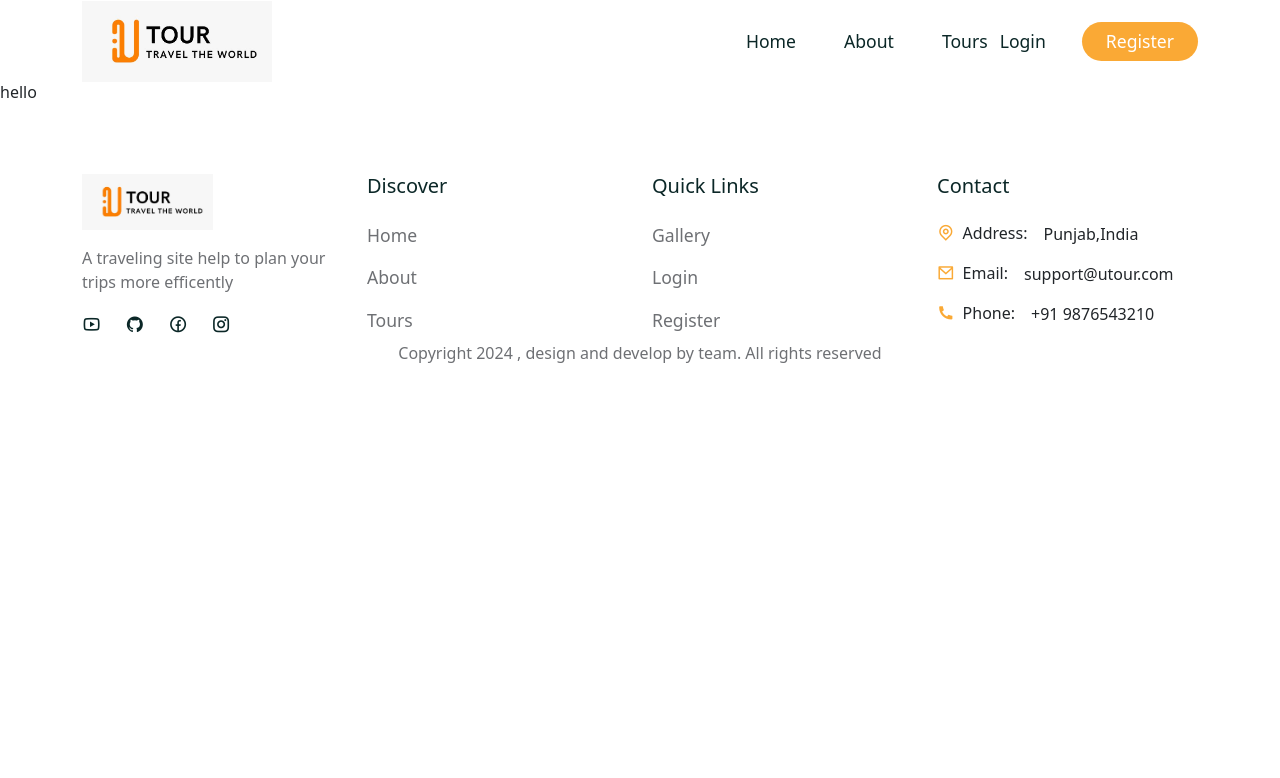
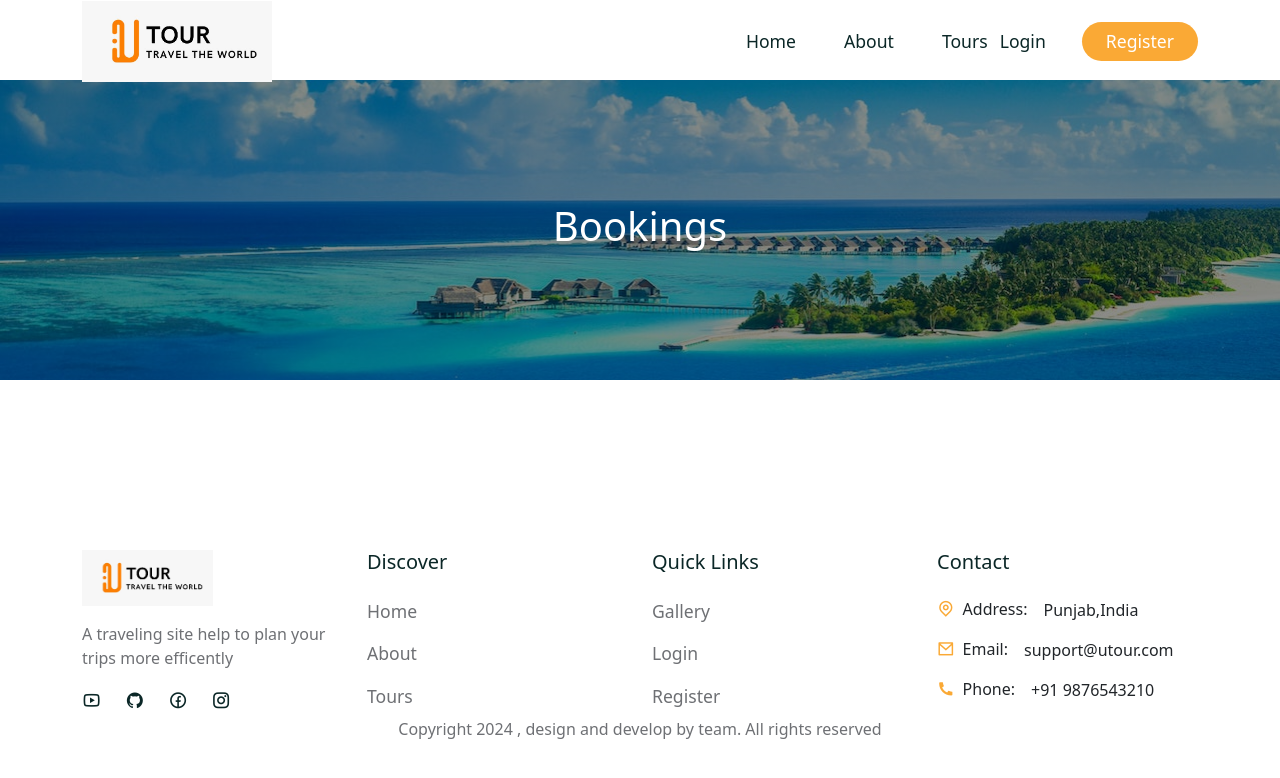
Before and after one commit to Armaansingh4886/uTour, a React (Create React App) app in the folder Frontend/: page /bookings in a window 1280 px wide. Shown: the top 778 px of the page. Built offline with nearby package versions, Linux system fonts and the light colour scheme; a web font is replaced by a local one.

Commit message:
bookings

```diff
--- a/Frontend/src/components/Booking/Booking.jsx
+++ b/Frontend/src/components/Booking/Booking.jsx
@@ -11,7 +11,7 @@ const Booking = ({ tour, avgRating }) => {
 
   const {user} = useContext(AuthContext)
   const [ booking, setBooking ] = useState({
-    userId: user &&user._id,
+    userId: user &&user.data._id,
     userEmail: user && user.email,
     tourName:title,
     fullName: "",
@@ -19,6 +19,7 @@ const Booking = ({ tour, avgRating }) => {
     guestSize: 1,
     bookAt: "",
   });
+  console.log(user.data._id);
 
   const handleChange = (e) => {
     setBooking((prev) => ({ ...prev, [e.target.id]: e.target.value }));
@@ -42,12 +43,12 @@ try {
   }
 
   const res = await fetch(`${BASE_URL}/bookings`,{
-    method:'get',
+    method:'post',
 headers:{
   'content-type':'application/json'
 },
 credentials:'include',
-// body:JSON.stringify(booking)
+body:JSON.stringify(booking)
 })
 
 const result = await res.json()
--- a/Frontend/src/pages/Bookings.jsx
+++ b/Frontend/src/pages/Bookings.jsx
@@ -1,5 +1,8 @@
 import React, { useState,useContext, useEffect } from "react";
+import ShowBooking from "../shared/ShowBooking";
+import "../styles/bookings.css"
 
+import CommonSection from "../shared/CommonSection";
 import {AuthContext} from '../context/AuthContext'
 import {BASE_URL} from '../utils/config'
 
@@ -31,7 +34,7 @@ credentials:'include',
 
 const result = await res.json()
 setList(result.data)
-console.log(result.data);
+// console.log(result.data);
 return result
 if(!res.ok){
   return alert(result.message)
@@ -45,13 +48,21 @@ if(!res.ok){
 }
 
   };
-  result = handleClick();
-  console.log(result);
+  useEffect(()=>{ handleClick()},[])
+
+  console.log(list);
   return (
-    <div>
-      hello
-      {list}
-    </div>
+    <>
+
+      <CommonSection title={"Bookings"} />
+      <section className="bookings">
+
+      {list&&(list?.map((book)=>{return  <><ShowBooking data={book}/> </>}))}
+      {/* <ShowBooking/> */}
+      </section>
+
+
+    </>
   )
 }
 
```
Also changed, not shown: 1 other file (tests, documents, lock files or other folders).
